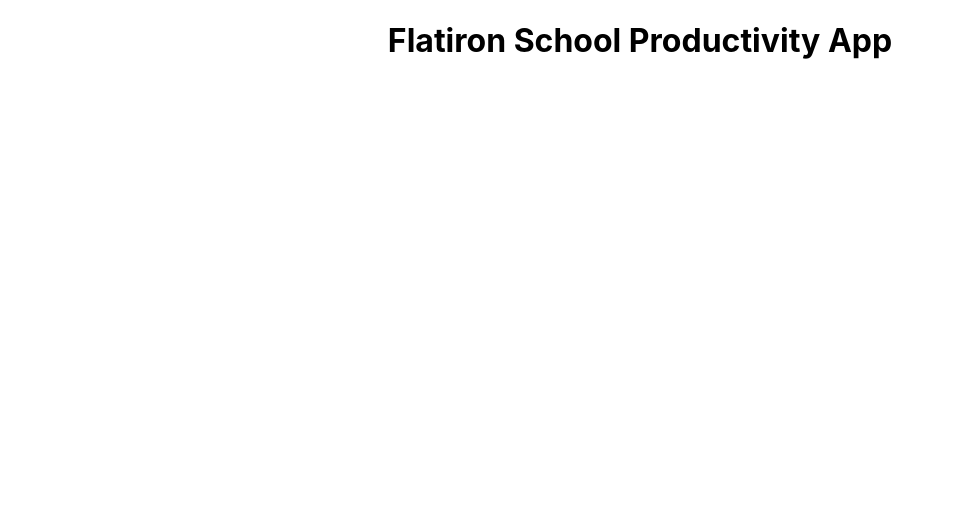
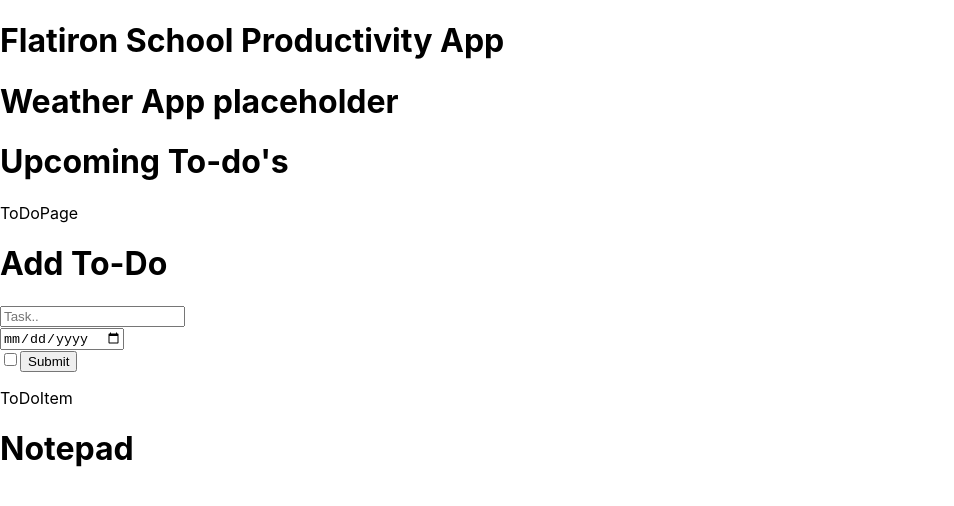
Before and after one commit to karsynansari/Flatiron-Student-Productivity-App, a React (Create React App) app in the folder phase-2-project/: page / in a window 1280 px wide. Shown: the top 506 px of the page, without its empty margins (0-954 px from the left). Built offline with nearby package versions, Linux system fonts and the light colour scheme.

Commit message:
all components rendering, added all components to 'components' folder

```diff
--- a/phase-2-project/src/App.js
+++ /dev/null
@@ -1,27 +0,0 @@
-import "./App.css";
-// import { Route, Switch } from "react-router-dom";
-import Header from "./Header";
-import HomePage from "./HomePage";
-import Notepad from "./Notepad";
-import Todos from "./Todos";
-
-function App() {
-  return (
-    <div className="App">
-      <Header />
-        {/* <Switch>
-        <Route exact path="/homepage">
-          <HomePage />
-        </Route>
-        <Route exact path="/todos">
-          <Todos />
-        </Route>
-        <Route exact path="/notepad">
-          <Notepad />
-        </Route>
-      </Switch> */}
-    </div>
-  );
-}
-
-export default App;
--- a/phase-2-project/src/HomePage.js
+++ /dev/null
@@ -1,16 +0,0 @@
-import React from "react";
-
-function HomePage() {
-  return (
-    <>
-      <div>
-        <h1>Weather App</h1>
-      </div>
-      <div>
-        <h1>Upcoming To-do's</h1>
-      </div>
-    </>
-  );
-}
-
-export default HomePage;
--- a/phase-2-project/src/Notepad.js
+++ /dev/null
@@ -1,14 +0,0 @@
-import React from "react";
-
-function Notepad() {
-  return (
-    <>
-      <div>
-        <h1>Weather App</h1>
-      </div>
-      <div>Upcoming To-do's</div>
-    </>
-  );
-}
-
-export default Notepad;
--- /dev/null
+++ b/phase-2-project/src/components/App.js
@@ -0,0 +1,18 @@
+// import { Route, Switch } from "react-router-dom";
+import Header from "./Header";
+import HomePage from "./HomePage";
+import Notepad from "./Notepad";
+import ToDoPage from "./ToDoPage";
+
+function App() {
+  return (
+    <div className="App">
+      <Header />
+      <HomePage />
+      <ToDoPage />
+      <Notepad />
+    </div>
+  );
+}
+
+export default App;
--- /dev/null
+++ b/phase-2-project/src/components/HomePage.js
@@ -0,0 +1,13 @@
+import React from "react";
+import UpcomingToDos from "./UpcomingToDos";
+
+function HomePage() {
+  return (
+    <div>
+      <h1>Weather App placeholder</h1>
+      <UpcomingToDos />
+    </div>
+  );
+}
+
+export default HomePage;
--- /dev/null
+++ b/phase-2-project/src/components/Notepad.js
@@ -0,0 +1,11 @@
+import React from "react";
+
+function Notepad() {
+  return (
+    <div>
+      <h1>Notepad</h1>
+    </div>
+  );
+}
+
+export default Notepad;
--- a/phase-2-project/src/Todos.js
+++ b/phase-2-project/src/components/ToDoForm.js
@@ -3,7 +3,7 @@
 function Todos() {
   return (
     <div>
-      <hi1>Add To-Do</hi1>
+      <h1>Add To-Do</h1>
       <form>
         <div>
           <input type="text" name="task" placeholder="Task.." />
--- /dev/null
+++ b/phase-2-project/src/components/ToDoItem.js
@@ -0,0 +1,11 @@
+import React from 'react'
+
+function ToDoItem() {
+  return (
+    <div>
+      <p>ToDoItem</p>
+    </div>
+  );
+}
+
+export default ToDoItem
--- /dev/null
+++ b/phase-2-project/src/components/ToDoPage.js
@@ -0,0 +1,15 @@
+import React from 'react'
+import ToDoForm from "./ToDoForm"
+import ToDoItem from './ToDoItem';
+
+function ToDoPage() {
+  return (
+    <div>
+      <div>ToDoPage</div>
+      <ToDoForm />
+      <ToDoItem />
+    </div>
+  );
+}
+
+export default ToDoPage
--- /dev/null
+++ b/phase-2-project/src/components/UpcomingToDos.js
@@ -0,0 +1,11 @@
+import React from 'react'
+
+function UpcomingToDos() {
+  return (
+    <div>
+      <h1>Upcoming To-do's</h1>
+    </div>
+  );
+}
+
+export default UpcomingToDos
--- a/phase-2-project/src/index.js
+++ b/phase-2-project/src/index.js
@@ -1,14 +1,10 @@
 import React from "react";
 import ReactDOM from "react-dom";
 import "./index.css";
-import App from "./App";
-// import { BrowserRouter } from "react-router-dom";
+import App from "./components/App";
 
 ReactDOM.render(
-  <React.StrictMode>
-    {/* <BrowserRouter> */}
-      <App />
-    {/* </BrowserRouter> */}
-  </React.StrictMode>,
+  <App />,
+
   document.getElementById("root")
 );
```
Also changed, not shown: phase-2-project/src/components/Header.js (renamed from phase-2-project/src/Header.js).
